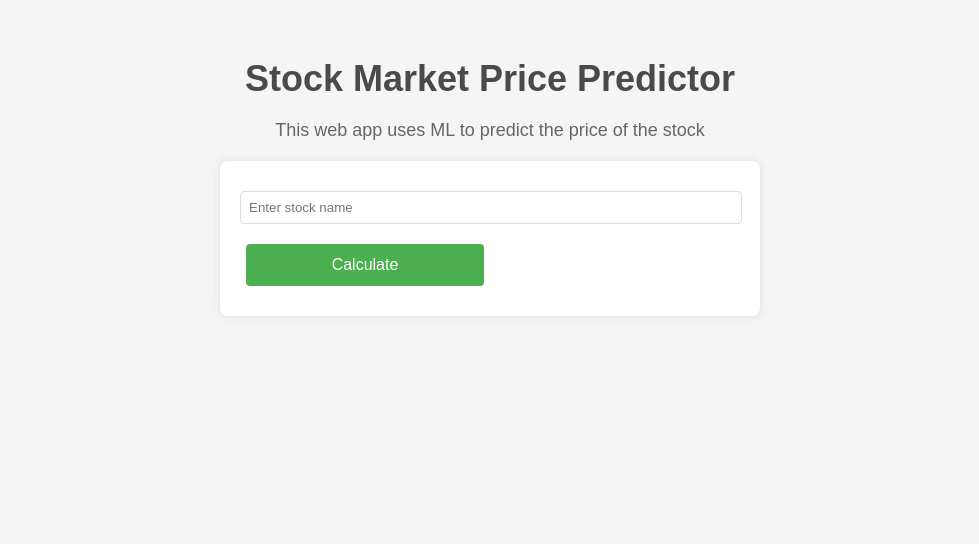
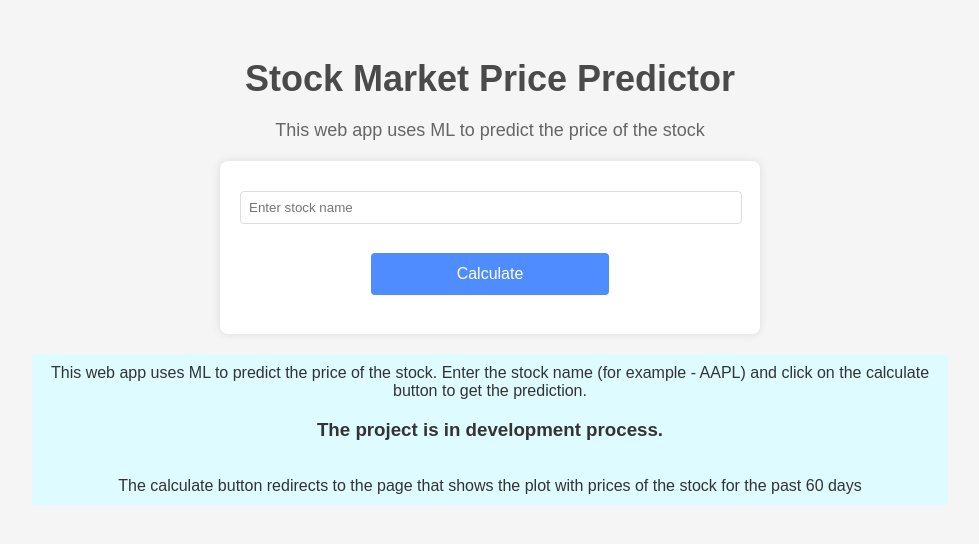
Before and after one commit to AlexeyKarz/Stock-Price-Analysis, a Flask app: page / in a window 1280 px wide. Shown: the top 544 px of the page, without its empty margins (150-1129 px from the left). Run offline with Flask 3, Linux system fonts and the light colour scheme.

Commit message:
add comment to homepage, fix css

```diff
--- a/static/main.css
+++ b/static/main.css
@@ -37,7 +37,7 @@ input[type=text] {
 
 button {
     width: calc(50% - 12px);
-    background-color: #4CAF50;
+    background-color: #4F8CFF;
     color: white;
     padding: 12px;
     border: none;
@@ -49,7 +49,7 @@ button {
 }
 
 button:hover {
-    background-color: #45a049;
+    background-color: #337AFF;
 }
 
 hr {
@@ -59,19 +59,9 @@ hr {
     margin: 20px 0;
 }
 
-/*#results {*/
-/*    background-color: white;*/
-/*    padding: 20px;*/
-/*    border-radius: 8px;*/
-/*    box-shadow: 0 0 10px rgba(0, 0, 0, 0.1);*/
-/*    max-width: 500px;*/
-/*    margin: 20px auto;*/
-/*    text-align: center;*/
-/*}*/
-
 a {
     display: inline-block;
-    background-color: #4CAF50;
+    background-color: #4F8CFF;
     color: white;
     padding: 10px 15px;
     border-radius: 4px;
@@ -82,22 +72,13 @@ a {
 }
 
 a:hover {
-    background-color: #45a049;
+    background-color: #337AFF;
 }
 
-/*.remove {*/
-/*    background-color: #e05a51;*/
-/*    color: black;*/
-/*    margin-bottom: 5px;*/
-/*}*/
-
-/*.remove:hover {*/
-/*    background-color: #d5444a;*/
-/*}*/
 
 .button-link {
     display: inline-block;
-    background-color: #4CAF50;
+    background-color: #4F8CFF;
     color: white;
     padding: 12px;
     border: none;
@@ -110,5 +91,42 @@ a:hover {
 }
 
 .button-link:hover {
-    background-color: #45a049;
+    background-color: #337AFF;
 }
+
+.form-button {
+    display: flex;
+    justify-content: center;
+    align-items: center;
+    height: 10vh;
+}
+
+#stock-form {
+    display: flex;
+    flex-direction: column;
+    align-items: center;
+}
+
+.button-link {
+    margin-top: 20px; /* Optional: Adds some space above the button */
+    padding: 10px 20px;
+    background-color: #007bff;
+    color: white;
+    text-decoration: none;
+    border-radius: 5px;
+    text-align: center;
+}
+
+#comment-below {
+    max-width: fit-content;
+    margin-left: auto;
+    margin-right: auto;
+    padding: 10px;
+    margin-top: 20px;
+    text-align: center;
+    background-color: #DEFBFF;
+    justify-content: center;
+    align-items: center;
+
+    width: 70vw;
+}
--- a/templates/index.html
+++ b/templates/index.html
@@ -12,8 +12,20 @@
 
 <form action="/" method="post">
     <input type="text" id="stock-name" name="stock-name" placeholder="Enter stock name">
-    <button type="submit">Calculate</button>
+        <div class="form-button">
+        <button type="submit">Calculate</button>
+        </div>
 </form>
+
+<div id="comment-below">
+    <div>
+    This web app uses ML to predict the price of the stock.
+    Enter the stock name (for example - AAPL) and click on the calculate button to get the prediction.
+        </div>
+    <h3>The project is in development process.</h3>
+        <br>
+    The calculate button redirects to the page that shows the plot with prices of the stock for the past 60 days
+</div>
 
 </body>
 </html>
```
